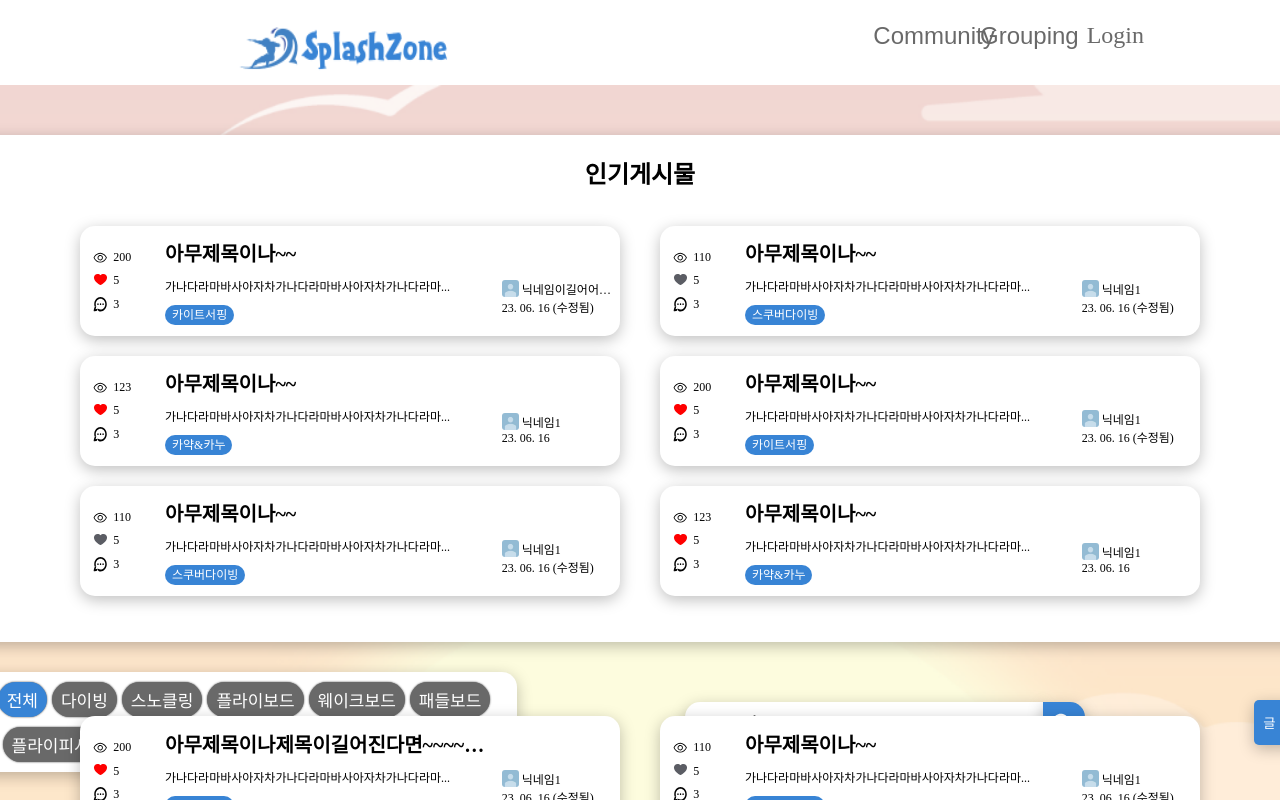
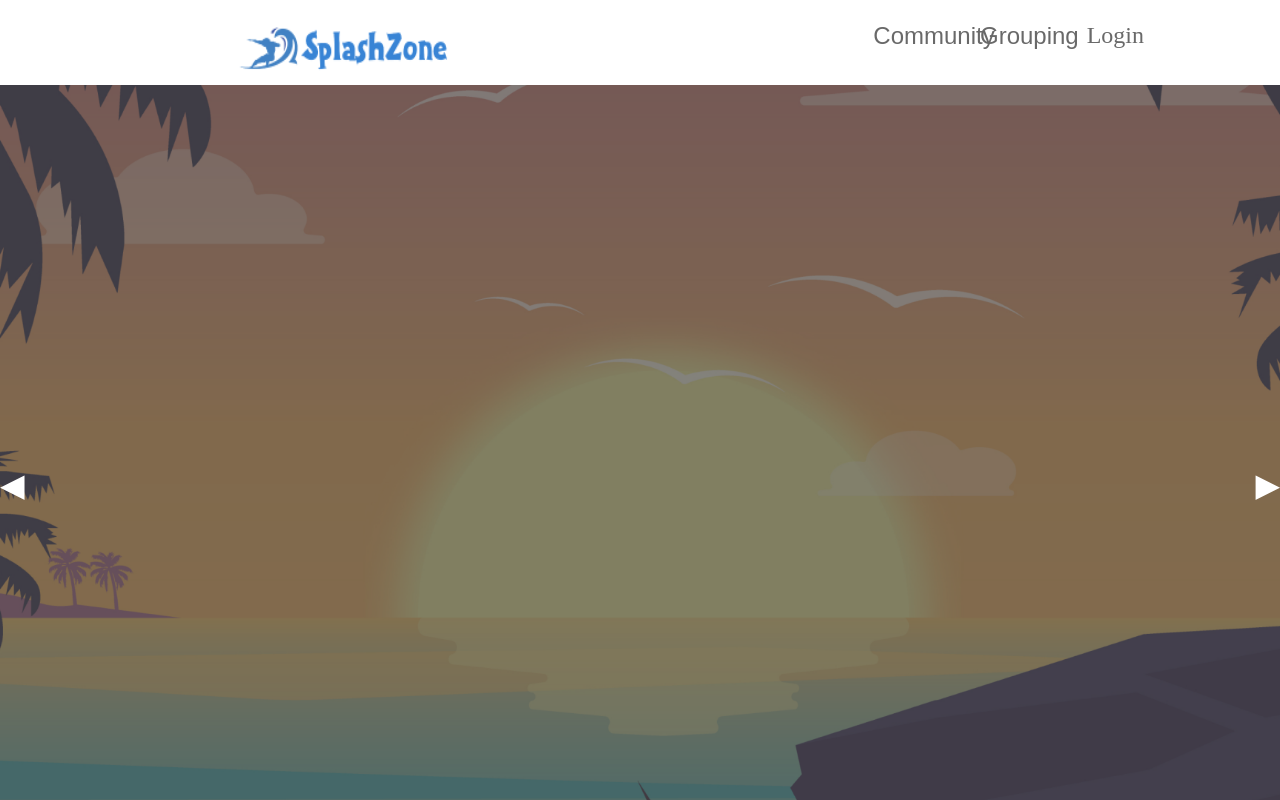
Before and after one commit to codestates-seb/seb44_main_030, a React (Vite) app in the folder client/: page /community in a window 1280 px wide. Shown: the top 800 px of the page. Built offline with nearby package versions, Linux system fonts and the light colour scheme; a web font is replaced by a local one.

Commit message:
feat: 모임게시판/커뮤니티게시판 첫화면 컴포넌트화

```diff
--- a/client/src/App.tsx
+++ b/client/src/App.tsx
@@ -10,7 +10,7 @@ const Main = loadable(() => import('./pages/Main'));
 const Signup = loadable(() => import('./pages/Signup'));
 const Login = loadable(() => import('./pages/Login'));
 const Community = loadable(() => import('./pages/Community'));
-const CommunityDetail = loadable(() => import('./pages/CommunityDetail'));
+const CommunityDetail = loadable(() => import('./pages/ContentsDetail'));
 const CommunityCreate = loadable(() => import('./pages/CommunityCreate'));
 const Club = loadable(() => import('./pages/Club'));
 const Mypage = loadable(() => import('./pages/Mypage'));
--- a/client/src/components/ClubCard.tsx
+++ b/client/src/components/ClubCard.tsx
@@ -3,8 +3,9 @@ import styled from 'styled-components';
 import ClubTag from './ClubTag';
 
 import Profile from '../../public/profile.png';
-import Views from '../../public/view.png';
-import Message from '../../public/bubble-chat.png';
+import ViewsIcon from '../../public/view.png';
+import MessageIcon from '../../public/bubble-chat.png';
+import LikeIcon from '../assets/Like.svg';
 
 export default function ClubCard() {
     return (
@@ -23,9 +24,11 @@ export default function ClubCard() {
                     <span>리노리노</span>
                 </UserInfo>
                 <ContentsInfo>
-                    <img src={Views} />
+                    {param === 'community' && <img src={LikeIcon} />}
+                    {param === 'community' && <span>120</span>}
+                    <img src={ViewsIcon} />
                     <span>120</span>
-                    <img src={Message} />
+                    <img src={MessageIcon} />
                     <span>10</span>
                 </ContentsInfo>
             </InfoContainer>
--- a/client/src/components/Comment.tsx
+++ b/client/src/components/Comment.tsx
@@ -2,7 +2,7 @@ import React, { useState, useEffect, useCallback } from 'react';
 import { useNavigate } from 'react-router-dom';
 import styled from 'styled-components';
 import { useForm, SubmitHandler } from 'react-hook-form';
-import { CommentInput } from '../pages/CommunityDetail';
+import { CommentInput } from '../pages/ContentsDetail';
 interface CommentProps {
     commentData: {
         memberId: number;
--- /dev/null
+++ b/client/src/components/common/ScrollBanner.tsx
@@ -0,0 +1,129 @@
+import React from 'react';
+import styled from 'styled-components';
+import { useEffect, useRef, useState } from 'react';
+import { Link } from 'react-scroll';
+
+export default function ScrollBanner({ bannerImg }) {
+    const rollBannerRef = useRef<HTMLDivElement | null>(null);
+    const [isRollBannerInViewPort, setIsRollBannerInViewPort] = useState<boolean>(true);
+
+    useEffect(() => {
+        const onScroll = () => {
+            const scrollPosition = window.scrollY;
+            if (scrollPosition <= 0) {
+                setIsRollBannerInViewPort(true);
+            }
+        };
+        window.addEventListener('scroll', onScroll);
+
+        return () => {
+            window.removeEventListener('scroll', onScroll);
+        };
+    }, []);
+
+    useEffect(() => {
+        const rollBannerRefValue = rollBannerRef.current;
+
+        const observerCallback = (entries: IntersectionObserverEntry[]) => {
+            entries.forEach((entry) => {
+                if (entry.isIntersecting) {
+                    console.log('RollBanner is now in viewport');
+                    setIsRollBannerInViewPort(true);
+                } else {
+                    console.log('RollBanner is now out of viewport');
+                    setIsRollBannerInViewPort(false);
+                }
+            });
+        };
+
+        const observer = new IntersectionObserver(observerCallback, {
+            threshold: 0.0,
+        });
+
+        if (rollBannerRefValue) {
+            observer.observe(rollBannerRefValue);
+        }
+
+        return () => {
+            if (rollBannerRefValue) {
+                observer.unobserve(rollBannerRefValue);
+            }
+        };
+    }, []);
+
+    return (
+        <Link activeClass="active" to="ContentContainer" spy={true} smooth={true} offset={0} duration={500}>
+            <RollBanner ref={rollBannerRef} $inView={isRollBannerInViewPort}>
+                <SwiperContainer>
+                    <SwiperWarp>
+                        <img src={bannerImg} />
+                    </SwiperWarp>
+                    <SwiperPageTab>
+                        <ArrowLeft />
+                        <ArrowRight />
+                    </SwiperPageTab>
+                </SwiperContainer>
+            </RollBanner>
+        </Link>
+    );
+}
+
+const RollBanner = styled.div<{ $inView: boolean }>`
+    display: flex;
+    flex-direction: column;
+    align-items: center;
+    height: 100vh;
+    width: 100vw;
+    background-color: #4f4d4d;
+    position: relative;
+    transform: translateY(${({ $inView }) => ($inView ? '0' : '-100%')});
+    transition: transform 0.5s ease-in-out;
+`;
+
+const SwiperContainer = styled.div`
+    position: relative;
+    width: 100%;
+    height: 100%;
+`;
+
+const SwiperWarp = styled.div`
+    display: flex;
+    flex-direction: row;
+    overflow-x: auto;
+    width: 100%;
+    height: 100%;
+
+    > img {
+        width: 100%;
+        height: 100%;
+        object-fit: cover;
+    }
+`;
+
+const SwiperPageTab = styled.div`
+    display: flex;
+    position: absolute;
+    width: 100%;
+    top: 0;
+    bottom: 0;
+    align-items: center;
+    justify-content: space-between;
+`;
+
+const Arrow = styled.span`
+    color: white;
+    font-size: 2em;
+    cursor: pointer;
+`;
+
+const ArrowLeft = styled(Arrow)`
+    &:before {
+        content: '◀';
+    }
+`;
+
+const ArrowRight = styled(Arrow)`
+    &:after {
+        content: '▶';
+    }
+`;
--- a/client/src/pages/Club.tsx
+++ b/client/src/pages/Club.tsx
@@ -6,71 +6,14 @@ import { useEffect, useRef, useState } from 'react';
 import back from '../../public/grouping 1.png';
 import ClubTag from '../components/ClubTag';
 import { useNavigate } from 'react-router-dom';
+import ScrollBanner from '../components/common/ScrollBanner';
 
 function Club() {
-    const rollBannerRef = useRef<HTMLDivElement | null>(null);
-    const [isRollBannerInViewPort, setIsRollBannerInViewPort] = useState<boolean>(true);
     const navigate = useNavigate();
-
-    useEffect(() => {
-        const onScroll = () => {
-            const scrollPosition = window.scrollY;
-            if (scrollPosition <= 0) {
-                setIsRollBannerInViewPort(true);
-            }
-        };
-        window.addEventListener('scroll', onScroll);
-
-        return () => {
-            window.removeEventListener('scroll', onScroll);
-        };
-    }, []);
-
-    useEffect(() => {
-        const rollBannerRefValue = rollBannerRef.current;
-
-        const observerCallback = (entries: IntersectionObserverEntry[]) => {
-            entries.forEach((entry) => {
-                if (entry.isIntersecting) {
-                    console.log('RollBanner is now in viewport');
-                    setIsRollBannerInViewPort(true);
-                } else {
-                    console.log('RollBanner is now out of viewport');
-                    setIsRollBannerInViewPort(false);
-                }
-            });
-        };
-
-        const observer = new IntersectionObserver(observerCallback, {
-            threshold: 0.0,
-        });
-
-        if (rollBannerRefValue) {
-            observer.observe(rollBannerRefValue);
-        }
-
-        return () => {
-            if (rollBannerRefValue) {
-                observer.unobserve(rollBannerRefValue);
-            }
-        };
-    }, []);
 
     return (
         <ClubWarp>
-            <Link activeClass="active" to="ContentContainer" spy={true} smooth={true} offset={0} duration={500}>
-                <RollBanner ref={rollBannerRef} $inView={isRollBannerInViewPort}>
-                    <SwiperContainer>
-                        <SwiperWarp>
-                            <img src={back} />
-                        </SwiperWarp>
-                        <SwiperPageTab>
-                            <ArrowLeft />
-                            <ArrowRight />
-                        </SwiperPageTab>
-                    </SwiperContainer>
-                </RollBanner>
-            </Link>
+            <ScrollBanner bannerImg={back} />
             <ContentContainer>
                 <TagSection>
                     <TagTab>
@@ -110,66 +53,6 @@ const ClubWarp = styled.div`
     align-items: center;
     background-color: #ffffff;
     width: 100%;
-`;
-
-const RollBanner = styled.div<{ $inView: boolean }>`
-    display: flex;
-    flex-direction: column;
-    align-items: center;
-    height: 100vh;
-    width: 100vw;
-    background-color: #4f4d4d;
-    position: relative;
-    transform: translateY(${({ $inView }) => ($inView ? '0' : '-100%')});
-    transition: transform 0.5s ease-in-out;
-`;
-
-const SwiperContainer = styled.div`
-    position: relative;
-    width: 100%;
-    height: 100%;
-`;
-
-const SwiperWarp = styled.div`
-    display: flex;
-    flex-direction: row;
-    overflow-x: auto;
-    width: 100%;
-    height: 100%;
-
-    > img {
-        width: 100%;
-        height: 100%;
-        object-fit: cover;
-    }
-`;
-
-const SwiperPageTab = styled.div`
-    display: flex;
-    position: absolute;
-    width: 100%;
-    top: 0;
-    bottom: 0;
-    align-items: center;
-    justify-content: space-between;
-`;
-
-const Arrow = styled.span`
-    color: white;
-    font-size: 2em;
-    cursor: pointer;
-`;
-
-const ArrowLeft = styled(Arrow)`
-    &:before {
-        content: '◀';
-    }
-`;
-
-const ArrowRight = styled(Arrow)`
-    &:after {
-        content: '▶';
-    }
 `;
 
 const ContentContainer = styled.div`
--- a/client/src/pages/Community.tsx
+++ b/client/src/pages/Community.tsx
@@ -6,7 +6,8 @@ import SearchIcon from '../assets/Search.svg';
 import backgroundImg from '../assets/Community_background.png';
 import PageButton from '../components/PageButton';
 import { useNavigate } from 'react-router-dom';
-import { CommunityAllMockdata, CommunityPopularMockdata, Mocktags} from '../assets/mockdata.ts';
+import { CommunityAllMockdata, CommunityPopularMockdata, Mocktags } from '../assets/mockdata.ts';
+import ScrollBanner from '../components/common/ScrollBanner.tsx';
 type SearchInput = {
     Keyword: string;
 };
@@ -14,7 +15,6 @@ interface BackgroundProps {
     $image: string;
 }
 const Community = () => {
-
     //인기게시물은 useQuery 사용 시 stale time 길게 설정
 
     const [currTag, setCurrTag] = useState<string>(Mocktags[0]);
@@ -60,7 +60,8 @@ const Community = () => {
         setCurrPage(Number(e.currentTarget.innerText));
     };
     return (
-        <Background $image={backgroundImg}>
+        <CommunityWarp>
+            <ScrollBanner bannerImg={backgroundImg} />
             <CommunityContainer>
                 <TopSection>
                     <h2>인기게시물</h2>
@@ -115,17 +116,18 @@ const Community = () => {
                     </PageContainer>
                 </BottomSection>
             </CommunityContainer>
-        </Background>
+        </CommunityWarp>
     );
 };
 
-const Background = styled.div<BackgroundProps>`
-    background-image: url(${(props) => props.$image});
-    background-size: cover;
-    background-position: center center;
-    background-repeat: no-repeat;
+const CommunityWarp = styled.div`
+    display: flex;
+    flex-direction: column;
+    align-items: center;
+    background-color: #ffffff;
     width: 100%;
 `;
+
 const CommunityContainer = styled.div`
     display: flex;
     flex-direction: column;
@@ -217,8 +219,8 @@ const TagSpace = styled.ul`
         }
         &:focus {
             box-shadow: 0px 0px 2px 0px rgba(0, 0, 0, 0.75) inset;
-        -webkit-box-shadow: 0px 0px 2px 0px rgba(0, 0, 0, 0.75) inset;
-        -moz-box-shadow: 0px 0px 2px 0px rgba(0, 0, 0, 0.75) inset;
+            -webkit-box-shadow: 0px 0px 2px 0px rgba(0, 0, 0, 0.75) inset;
+            -moz-box-shadow: 0px 0px 2px 0px rgba(0, 0, 0, 0.75) inset;
         }
     }
 
```
Also changed, not shown: client/src/pages/ContentsDetail.tsx (renamed from client/src/pages/CommunityDetail.tsx).
